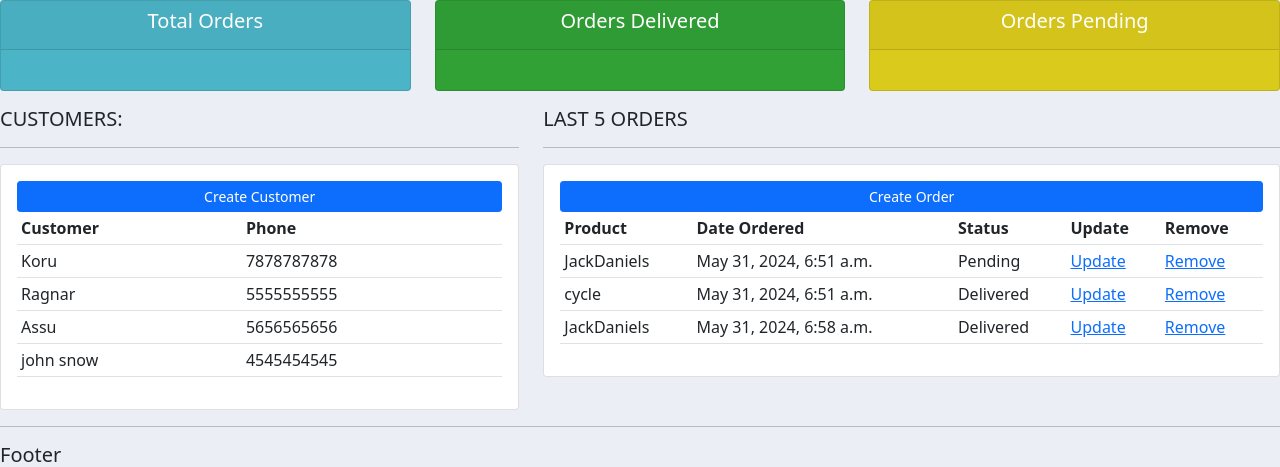
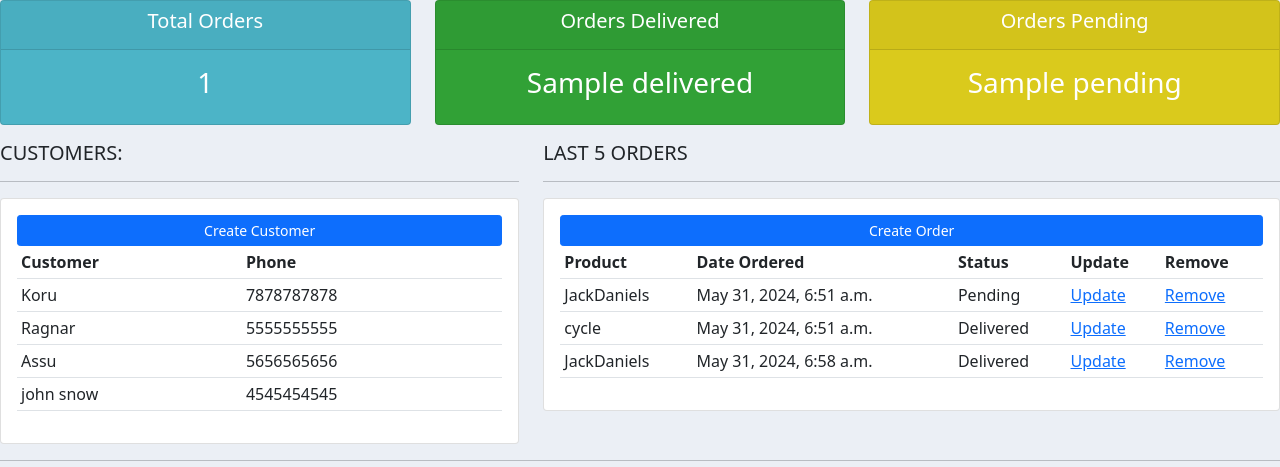
Before and after one commit to Anandhu4456/django-CRM, a Django app: template crm/accounts/templates/accounts/dashboard.html in a window 1280 px wide. Shown: the part 56-523 px from the top of the page. Run offline with Django 5.2, Linux system fonts and the light colour scheme; data comes from the database, SQL or seed files in the repository; both versions use the stored data as it was after the commit; the template is opened without the code that fills it: values that come from a table or form of the project are taken from there, most other values are stand-ins (such as "Sample title", 1, 10 or a date in 2020).

Commit message:
passed orders to status template by filtering

```diff
--- a/crm/accounts/templates/accounts/status.html
+++ b/crm/accounts/templates/accounts/status.html
@@ -8,7 +8,7 @@
                     <h5 class="card-title">Total Orders</h5>
                 </div>
                 <div class="card-body">
-                    <h3 class="card-titile"></h3>
+                    <h3 class="card-titile">{{total_orders}}</h3>
                 </div>
             </div>
         </div>
@@ -21,7 +21,7 @@
                     <h5 class="card-title">Orders Delivered</h5>
                 </div>
                 <div class="card-body">
-                    <h3 class="card-title"></h3>
+                    <h3 class="card-title">{{delivered}}</h3>
                 </div>
             </div>
         </div>
@@ -34,7 +34,7 @@
                     <h5 class="card-title">Orders Pending</h5>
                 </div>
                 <div class="card-body">
-                    <h3 class="card-title"></h3>
+                    <h3 class="card-title">{{pending}}</h3>
                 </div>
             </div>
         </div>
```
Also changed, not shown: crm/accounts/views.py (+11 -1 lines), crm/db.sqlite3.
